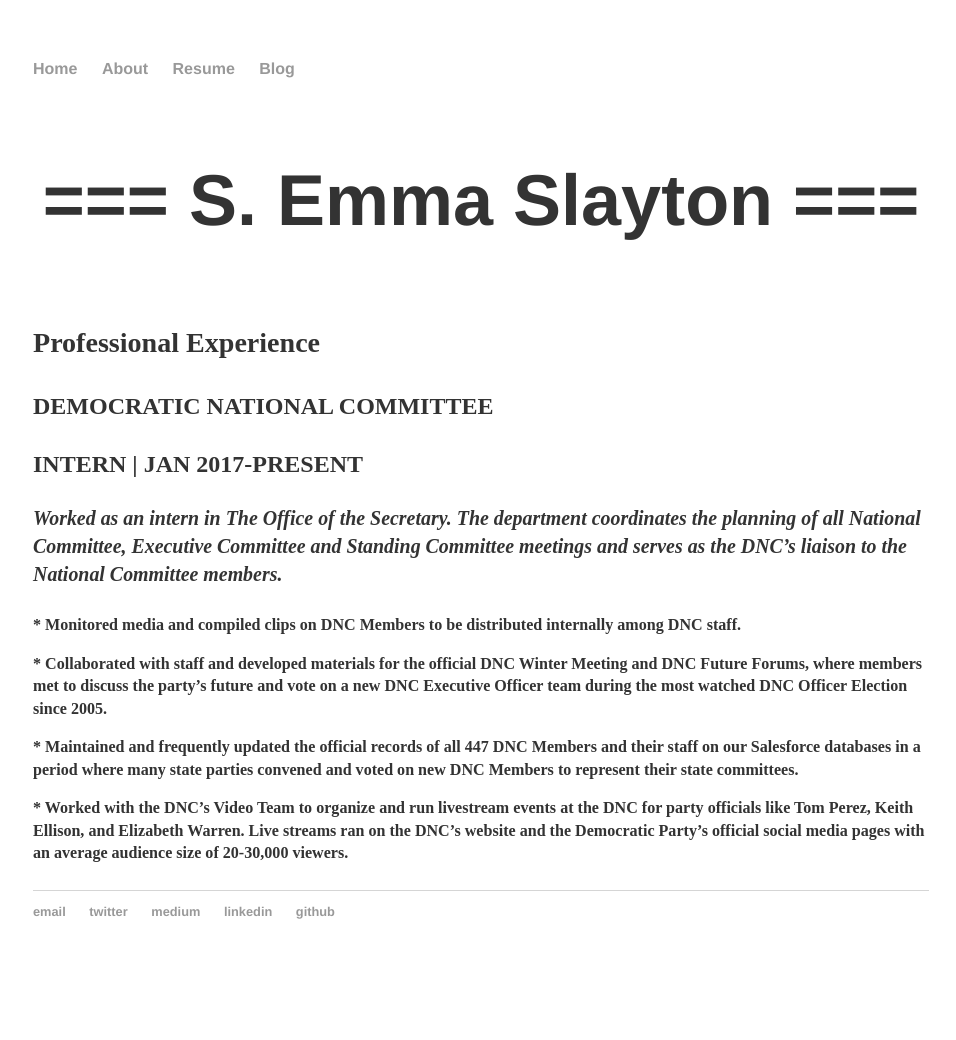
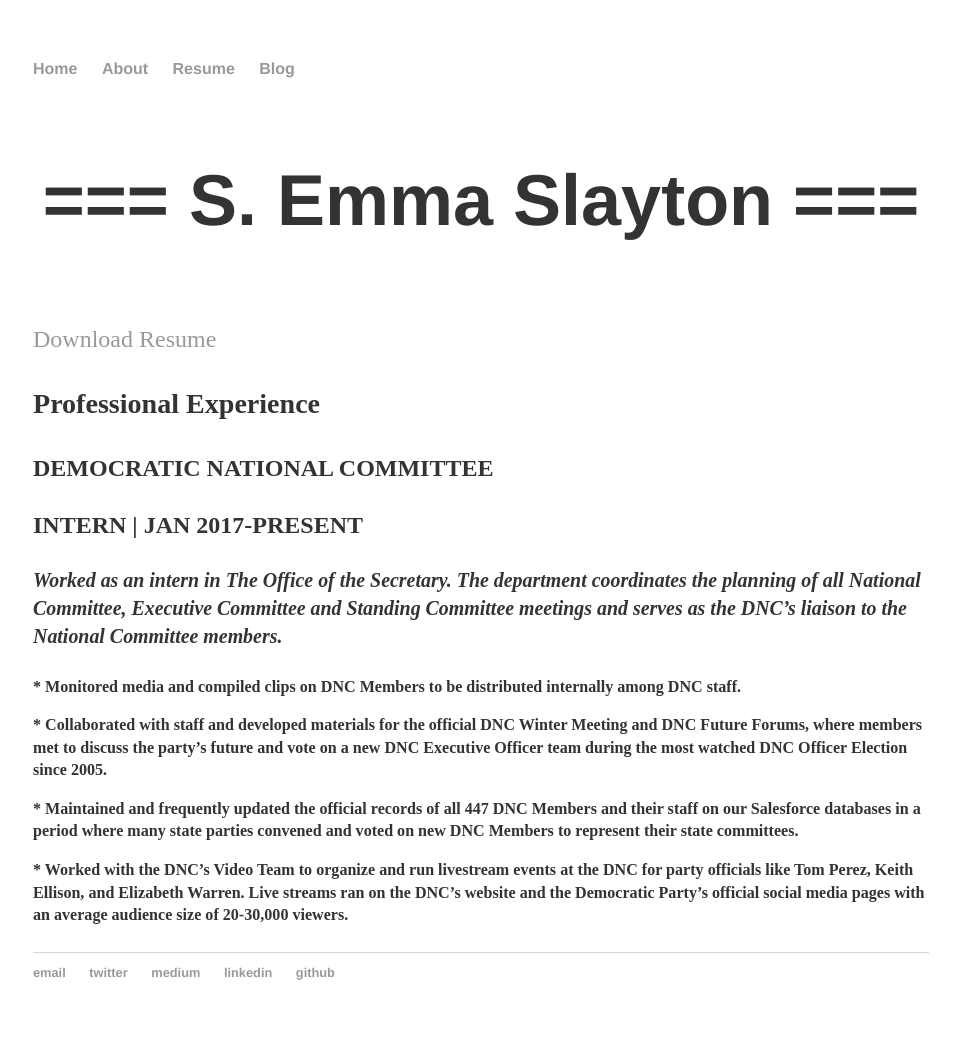
Before and after one commit to emmaslayton/emmaslayton.github.io, a Jekyll site: the page built from resume/index.html, in a window 1280 px wide. Shown: the whole page, without its empty margins (159-1115 px from the left). Built offline with Jekyll 4.4.1, drawn with Linux system fonts in a browser that asks for light colours; before the commit the page ends 979 px from its top, so only the background shows below that.

Commit message:
Update index.html

```diff
--- a/resume/index.html
+++ b/resume/index.html
@@ -4,6 +4,7 @@
 ---
 <div class="blurb">
 	<h1><center><strong><p>=== S. Emma Slayton ===</p></strong></center></h1>
+	<right><p><a href="/files/Resume.pdf" class="btn btn-default pull-right" title="Download Resume as PDF">Download Resume</a></p></right>
 	<h3><p>Professional Experience</p></h3>
 	<h4><p><strong>DEMOCRATIC NATIONAL COMMITTEE  </strong></p><p><strong> INTERN | JAN 2017-PRESENT </strong></p></h4>
 <h5><p><em>Worked as an intern in The Office of the Secretary. The department coordinates the planning of all National Committee, Executive Committee and Standing Committee meetings and serves as the DNC’s liaison to the National Committee members.</em></p></h5>
```
